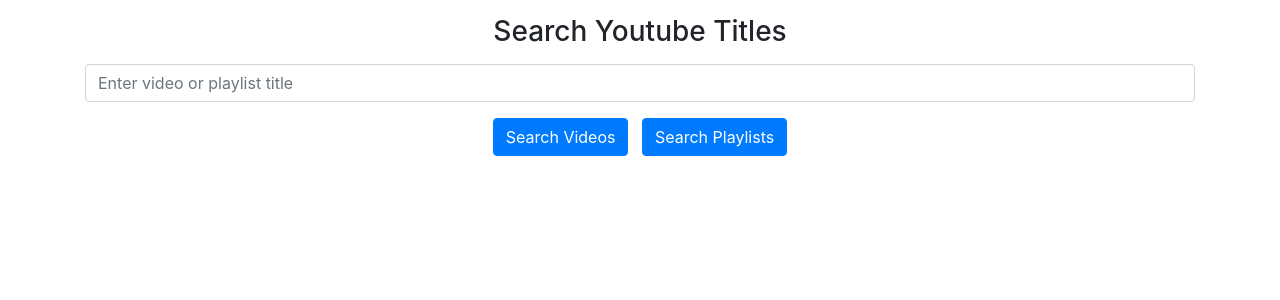
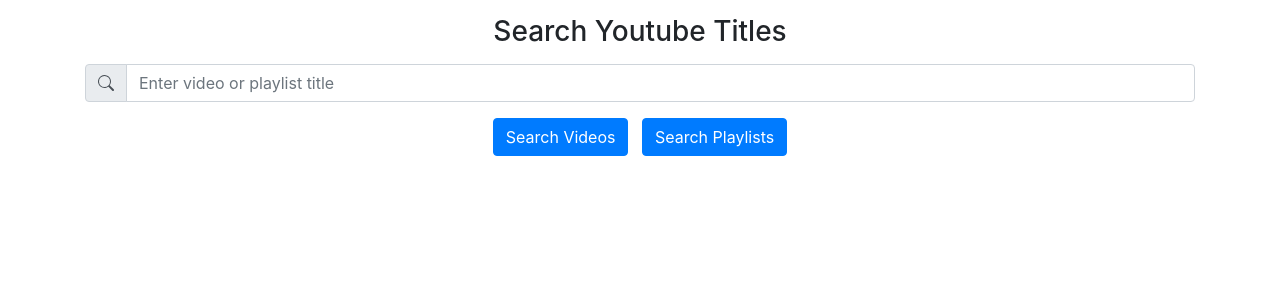
Before and after one commit to GameGenesis/Youtube-Video-Downloader, a Flask app: page /search in a window 1280 px wide. Shown: the part 56-356 px from the top of the page. Run offline with Flask 2, Linux system fonts and the light colour scheme; some libraries are stand-ins or nearby versions.

Commit message:
Add search icon to title search box

```diff
--- a/website/templates/search.html
+++ b/website/templates/search.html
@@ -3,7 +3,14 @@
 {% block content %}
 <form method="POST">
     <h3 align="center" style="margin-top:15px;margin-bottom:15px;">Search Youtube Titles</h3>
-    <div class="form-group">
+    <div class="input-group mb-3">
+        <div class="input-group-prepend">
+            <div class="input-group-text">
+                <svg xmlns="http://www.w3.org/2000/svg" width="16" height="16" fill="currentColor" class="bi bi-search" viewBox="0 0 16 16">
+                    <path d="M11.742 10.344a6.5 6.5 0 1 0-1.397 1.398h-.001c.03.04.062.078.098.115l3.85 3.85a1 1 0 0 0 1.415-1.414l-3.85-3.85a1.007 1.007 0 0 0-.115-.1zM12 6.5a5.5 5.5 0 1 1-11 0 5.5 5.5 0 0 1 11 0z"/>
+                </svg>
+            </div>
+        </div>
         <input
         type="text"
         class="form-control"
```
